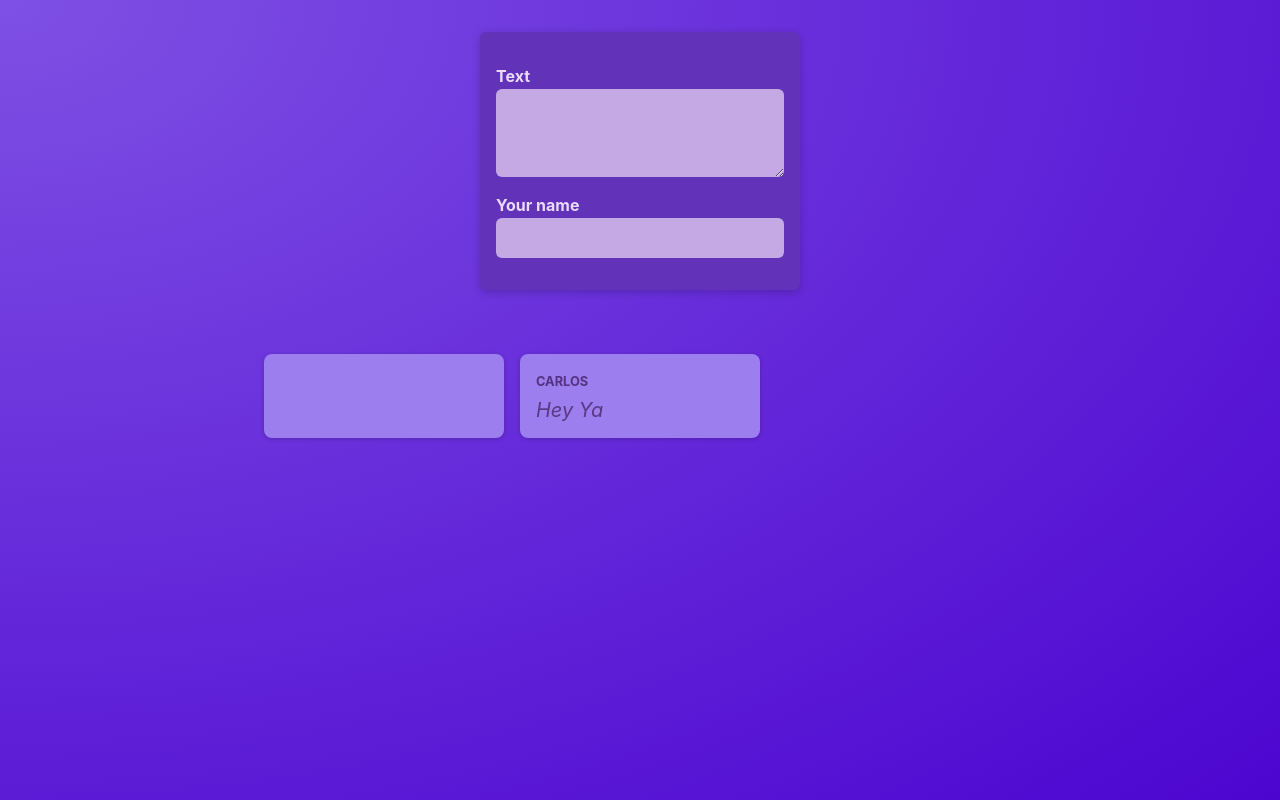
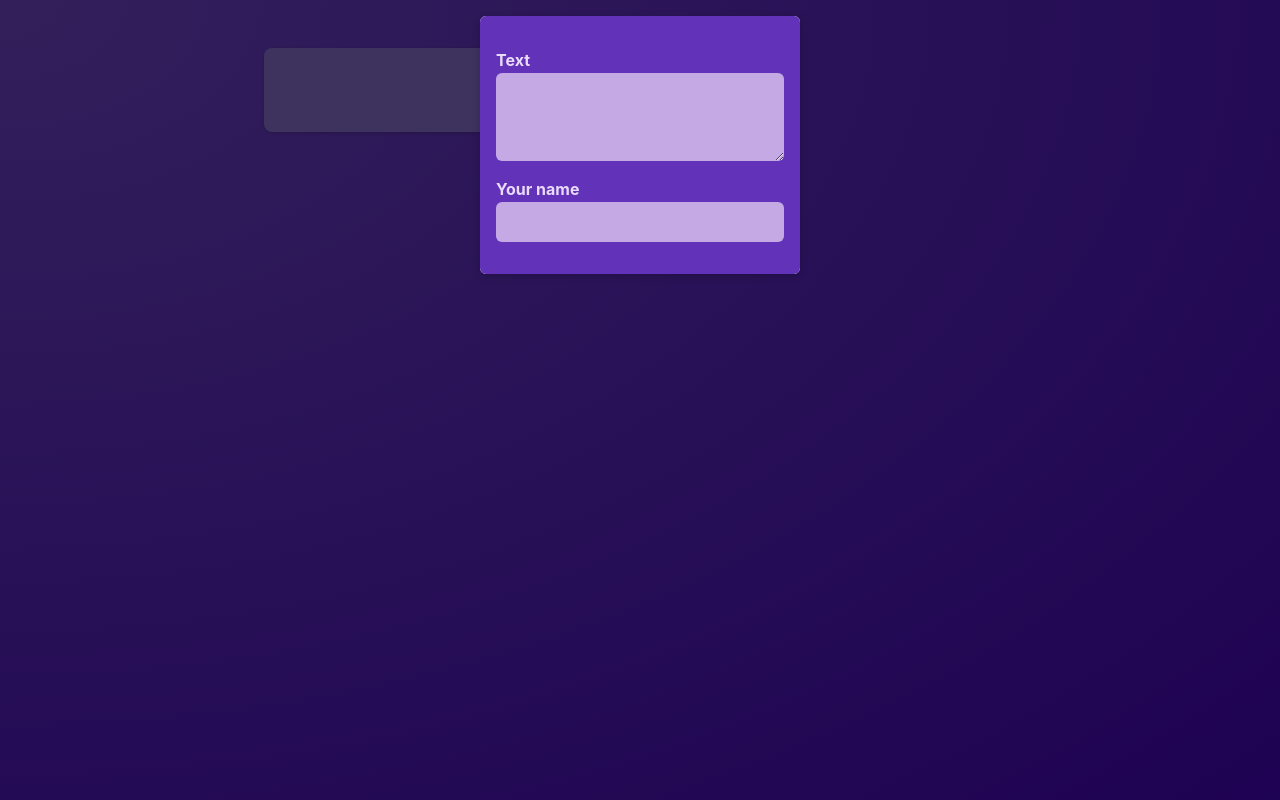
Before and after one commit to ahartfelder/udemy-react-starting-project, a React (Vite) app: page / in a window 1280 px wide. Built offline with nearby package versions, Linux system fonts and the light colour scheme.

Commit message:
Create Modal for NewPost

```diff
--- /dev/null
+++ b/src/components/Modal.jsx
@@ -0,0 +1,14 @@
+import styles from './Modal.module.css';
+
+function Modal({ children, onClose }) {
+  return (
+    <>
+      <div className={styles.backdrop} onClick={onClose} />
+      <dialog open className={styles.modal}>
+        {children}
+      </dialog>
+    </>
+  );
+}
+
+export default Modal;
--- /dev/null
+++ b/src/components/Modal.module.css
@@ -0,0 +1,18 @@
+.backdrop {
+  position: fixed;
+  top: 0;
+  left: 0;
+  width: 100%;
+  height: 100vh;
+  background-color: rgba(0, 0, 0, 0.6);
+  z-index: 1;
+}
+
+.modal {
+  border: none;
+  border-radius: 6px;
+  box-shadow: 0 2px 8px rgba(0, 0, 0, 0.2);
+  padding: 0;
+  overflow: hidden;
+  z-index: 1;
+}
--- a/src/components/NewPost.module.css
+++ b/src/components/NewPost.module.css
@@ -2,9 +2,6 @@
   background-color: #6233b9;
   padding: 1rem;
   width: 20rem;
-  margin: 2rem auto;
-  border-radius: 6px;
-  box-shadow: 0 2px 8px rgba(0, 0, 0, 0.2);
 }
 
 .form label {
--- a/src/components/PostsList.jsx
+++ b/src/components/PostsList.jsx
@@ -1,26 +1,36 @@
 import { useState } from "react";
 import NewPost from "./NewPost";
 import Post from "./Post";
+import Modal from "./Modal"
 import styles from './PostsList.module.css';
 
 function PostsList() {
+  const [modalIsVisible, setModalIsVisible] = useState(true);
   const [enteredBody, setEnteredBody] = useState('');
   const [enteredAuthor, setEnteredAuthor] = useState('');
 
-  function changeBodyHandler(event) {
+  function hideModalHandler() {
+    setModalIsVisible(false);
+  }
+
+  function bodyChangeHandler(event) {
     setEnteredBody(event.target.value);
   }
 
-  function changeAuthorHandler(event) {
+  function authorChangeHandler(event) {
     setEnteredAuthor(event.target.value);
   }
 
   return (
     <>
-      <NewPost
-        onBodyChange={changeBodyHandler}
-        onAuthorChange={changeAuthorHandler}
-      />
+      {modalIsVisible &&
+        <Modal onClose={hideModalHandler}>
+          <NewPost
+            onBodyChange={bodyChangeHandler}
+            onAuthorChange={authorChangeHandler}
+          />
+        </Modal>
+      }
       <ul className={styles.posts}>
         <Post key={1} author={enteredAuthor} body={enteredBody} />
         <Post key={2} author="Carlos" body="Hey Ya" />
```
